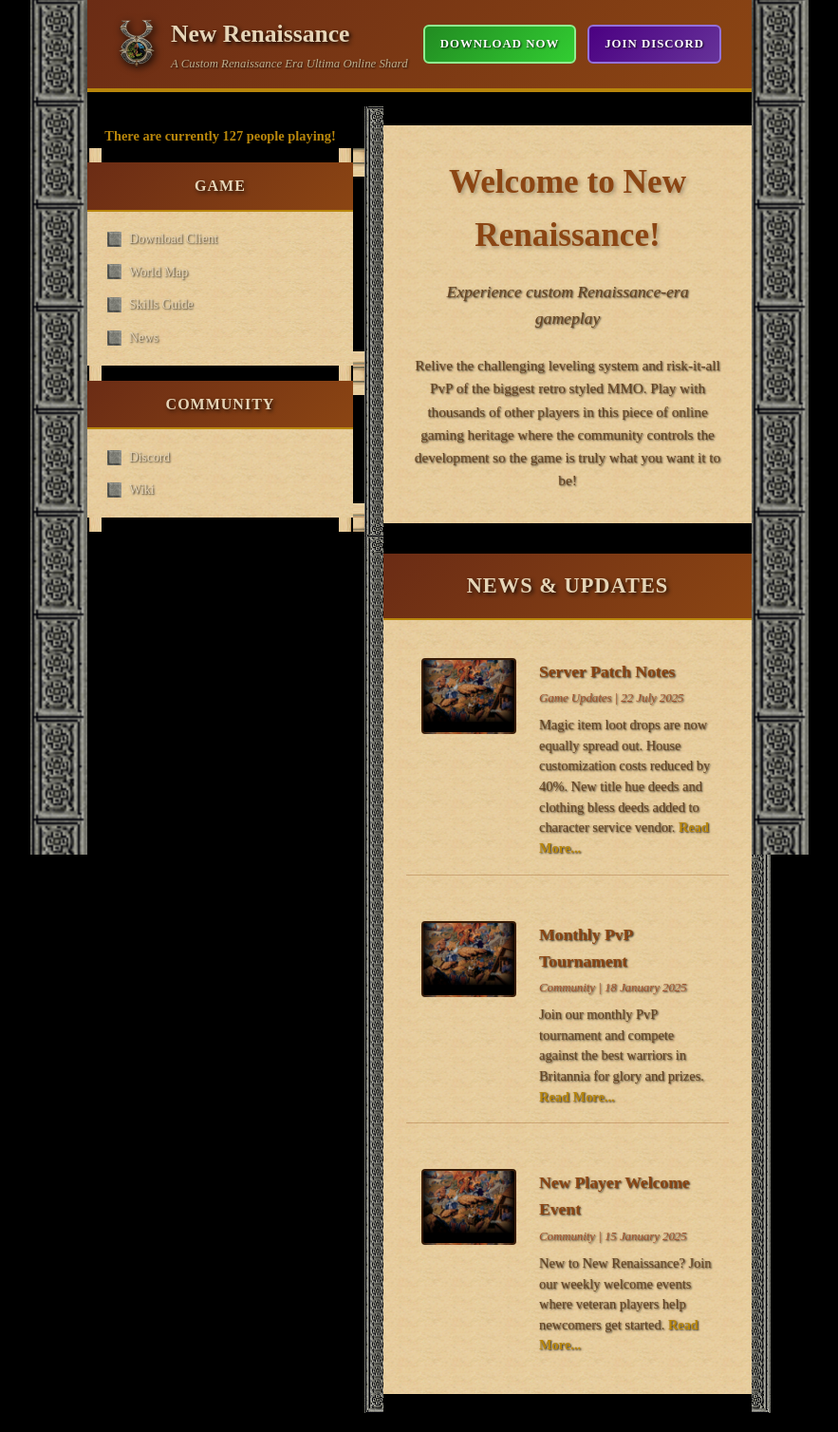
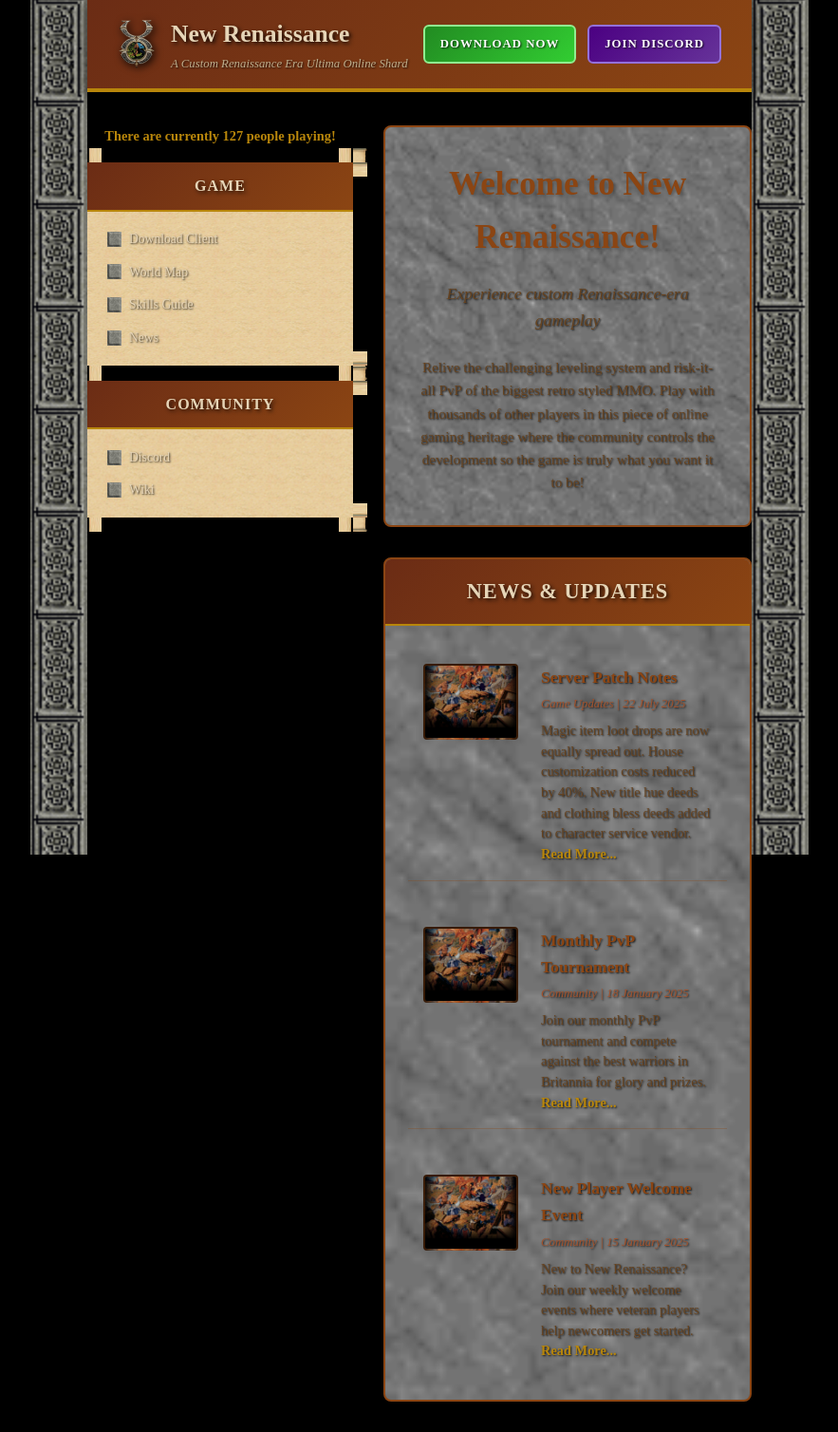
Before and after one commit to xzCad/newrenaissanceuo-wiki, a Jekyll site: the page built from README.md, in a window 1280 px wide. Shown: the whole page at 95% size, without its empty margins (198-1081 px from the left). Built offline with Jekyll 4.4.1, drawn with Linux system fonts in a browser that asks for light colours; our own code applies the rules of GitHub Pages for plain Markdown files.

Commit message:
Update home.html

```diff
--- a/_layouts/home.html
+++ b/_layouts/home.html
@@ -269,26 +269,13 @@
             overflow: visible;
         }
 
-        .welcome-section::before {
-            content: '';
-            position: absolute;
-            top: -20px;
-            left: -20px;
-            right: -20px;
-            bottom: -20px;
-            border: 20px solid transparent;
-            border-image: url('/assets/images/stone border.png') 20 repeat;
-            pointer-events: none;
-            z-index: -1;
-        }
-
         .welcome-inner {
-            background:
-                url('/assets/images/middle.png') center center,
-                linear-gradient(135deg, rgba(222, 184, 135, 0.95), rgba(245, 222, 179, 0.95));
-            background-size: auto, cover;
+            background: url('/assets/images/stone fill.png');
+            background-size: cover;
             padding: 2rem;
             text-align: center;
+            border: 2px solid #8B4513;
+            border-radius: 8px;
         }
 
         .welcome-title {
@@ -320,25 +307,12 @@
             overflow: visible;
         }
 
-        .news-section::before {
-            content: '';
-            position: absolute;
-            top: -20px;
-            left: -20px;
-            right: -20px;
-            bottom: -20px;
-            border: 20px solid transparent;
-            border-image: url('/assets/images/stone border.png') 20 repeat;
-            pointer-events: none;
-            z-index: -1;
-        }
-
         .news-inner {
-            background:
-                url('/assets/images/middle.png') center center,
-                linear-gradient(135deg, rgba(222, 184, 135, 0.95), rgba(245, 222, 179, 0.95));
-            background-size: auto, cover;
+            background: url('/assets/images/stone fill.png');
+            background-size: cover;
             overflow: hidden;
+            border: 2px solid #8B4513;
+            border-radius: 8px;
         }
 
         .news-header {
```
